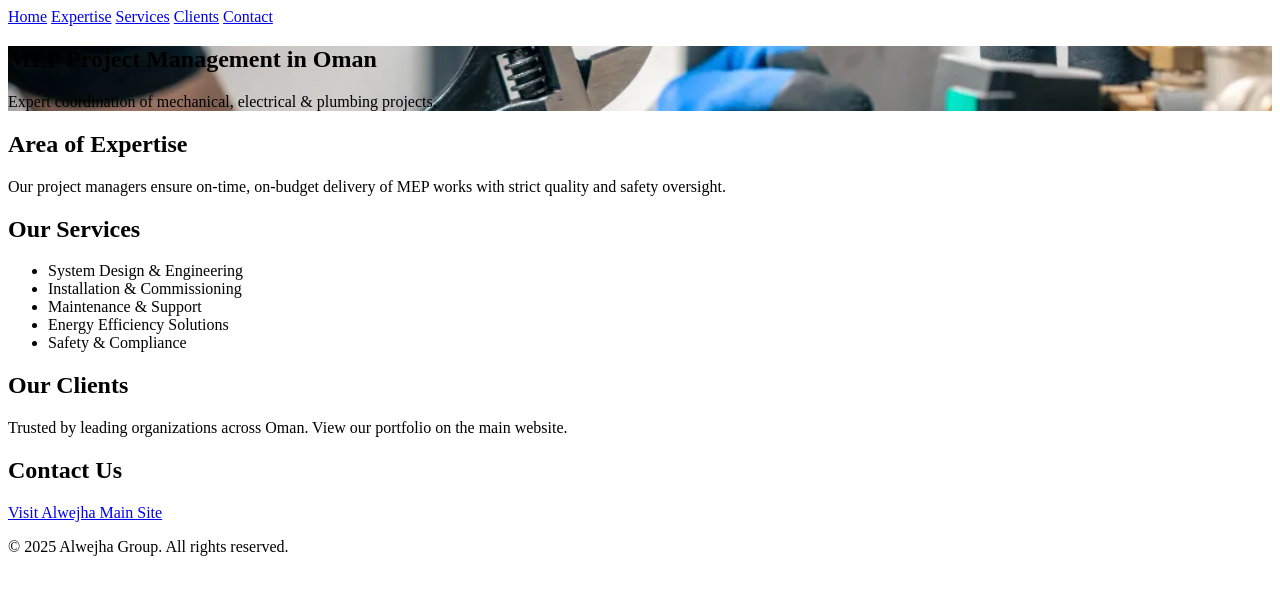
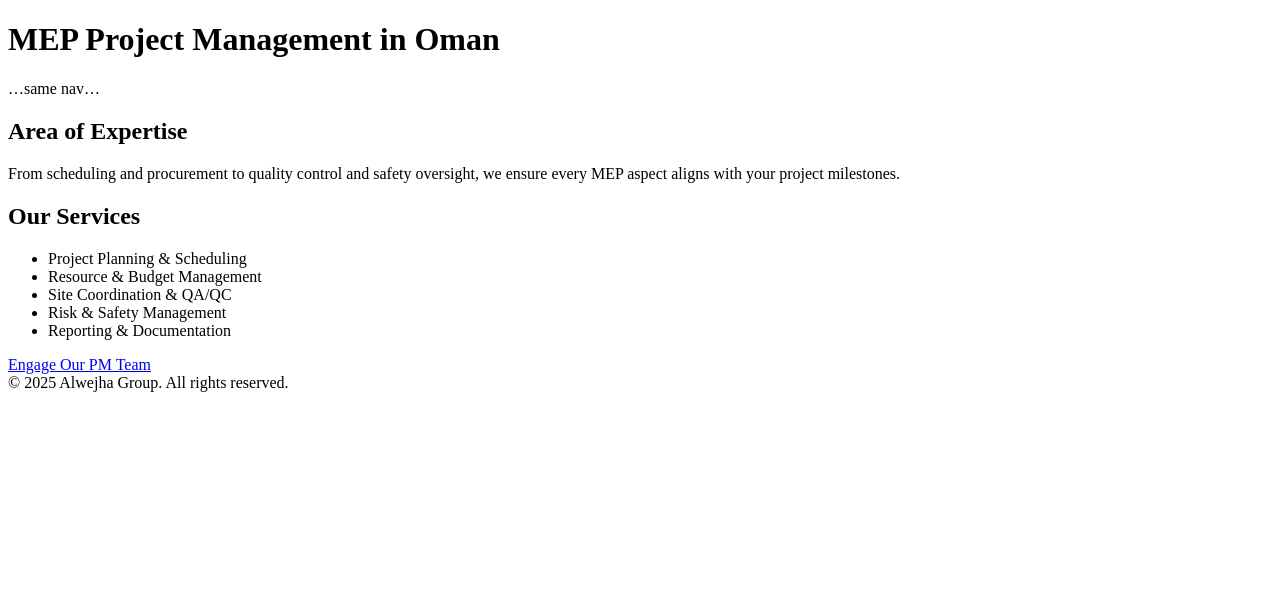
Before and after one commit to imferoz/mep-project-management-oman, a plain HTML site: page index.html in a window 1280 px wide. Drawn offline with Linux system fonts and the light colour scheme.

Commit message:
Update index.html

```diff
--- a/index.html
+++ b/index.html
@@ -1,61 +1,41 @@
 <!DOCTYPE html>
 <html lang="en">
 <head>
-  <meta charset="UTF-8" />
-  <meta name="viewport" content="width=device-width, initial-scale=1.0" />
+  <meta charset="UTF-8">
+  <meta name="viewport" content="width=device-width, initial-scale=1">
+
   <title>MEP Project Management in Oman | Alwejha Group</title>
-  <meta name="description" content="Expert coordination of mechanical, electrical & plumbing projects." />
-  <meta property="og:title" content="MEP Project Management in Oman | Alwejha Group" />
-  <meta property="og:description" content="Expert coordination of mechanical, electrical & plumbing projects." />
-  <meta property="og:image" content="https://mep-project-management-oman.alwejhagroup.com/mep-project-management-oman.webp" />
-  <meta property="og:url" content="https://mep-project-management-oman.alwejhagroup.com" />
-  <meta name="robots" content="index, follow" />
-  <link rel="icon" href="/favicon.webp" />
-  <link rel="stylesheet" href="/assets/css/styles.css" />
+  <meta name="description" content="Professional MEP project management across Oman—coordinating mechanical, electrical & plumbing trades for flawless delivery on time and budget.">
+  <link rel="canonical" href="https://mep-project-management-oman.alwejhagroup.com/">
+  <style>/* background:url('mep-project-management-oman.webp') */</style>
 </head>
 <body>
-  <header>
-    <nav>
-      <a href="https://www.alwejhagroup.com/">Home</a>
-      <a href="https://www.alwejhagroup.com/#expertise">Expertise</a>
-      <a href="https://www.alwejhagroup.com/#services">Services</a>
-      <a href="https://www.alwejhagroup.com/#clients">Clients</a>
-      <a href="https://www.alwejhagroup.com/#contact">Contact</a>
-    </nav>
-  </header>
-  <section class="hero" style="background:url('mep-project-management-oman.webp') center/cover no-repeat;">
-    <div class="overlay"></div>
-    <div class="hero-content">
-      <h1>MEP Project Management in Oman</h1>
-      <p>Expert coordination of mechanical, electrical & plumbing projects.</p>
-    </div>
-  </section>
-  <main>
+
+<header><h1>MEP Project Management in Oman</h1></header>
+
+<nav>…same nav…</nav>
+
 <section id="expertise">
   <h2>Area of Expertise</h2>
-      <p>Our project managers ensure on-time, on-budget delivery of MEP works with strict quality and safety oversight.</p>
+  <p>From scheduling and procurement to quality control and safety oversight, we ensure every MEP aspect aligns with your project milestones.</p>
 </section>
+
 <section id="services">
   <h2>Our Services</h2>
   <ul>
-        <li>System Design & Engineering</li>
-        <li>Installation & Commissioning</li>
-        <li>Maintenance & Support</li>
-        <li>Energy Efficiency Solutions</li>
-        <li>Safety & Compliance</li>
+    <li>Project Planning & Scheduling</li>
+    <li>Resource & Budget Management</li>
+    <li>Site Coordination & QA/QC</li>
+    <li>Risk & Safety Management</li>
+    <li>Reporting & Documentation</li>
   </ul>
 </section>
-    <section id="clients">
-      <h2>Our Clients</h2>
-      <p>Trusted by leading organizations across Oman. View our portfolio on the main website.</p>
+
+<section id="contact">
+  <a class="cta" href="https://www.alwejhagroup.com/contact">Engage Our PM Team</a>
 </section>
-    <section id="contact">
-      <h2>Contact Us</h2>
-      <a class="btn" href="https://www.alwejhagroup.com/">Visit Alwejha Main Site</a>
-    </section>
-  </main>
-  <footer>
-    <p>&copy; 2025 Alwejha Group. All rights reserved.</p>
-  </footer>
+
+<footer>&copy; 2025 Alwejha Group. All rights reserved.</footer>
+
 </body>
 </html>
```
Lines whose indentation alone changed are shown as unchanged.
